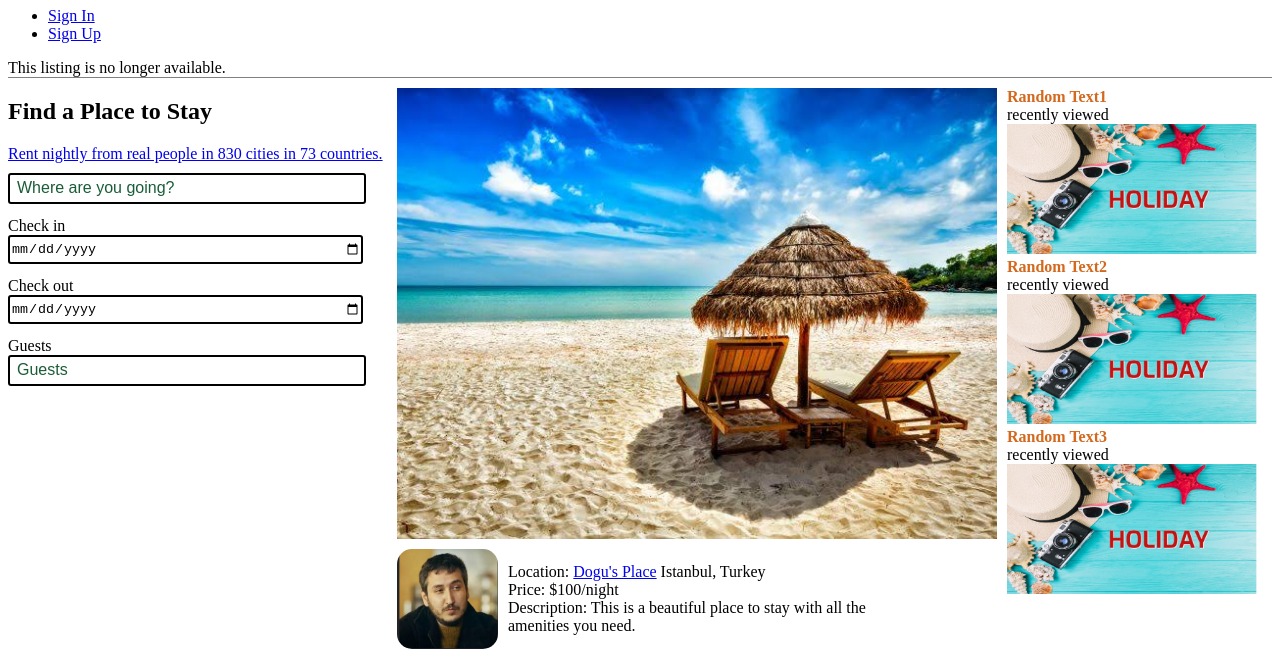
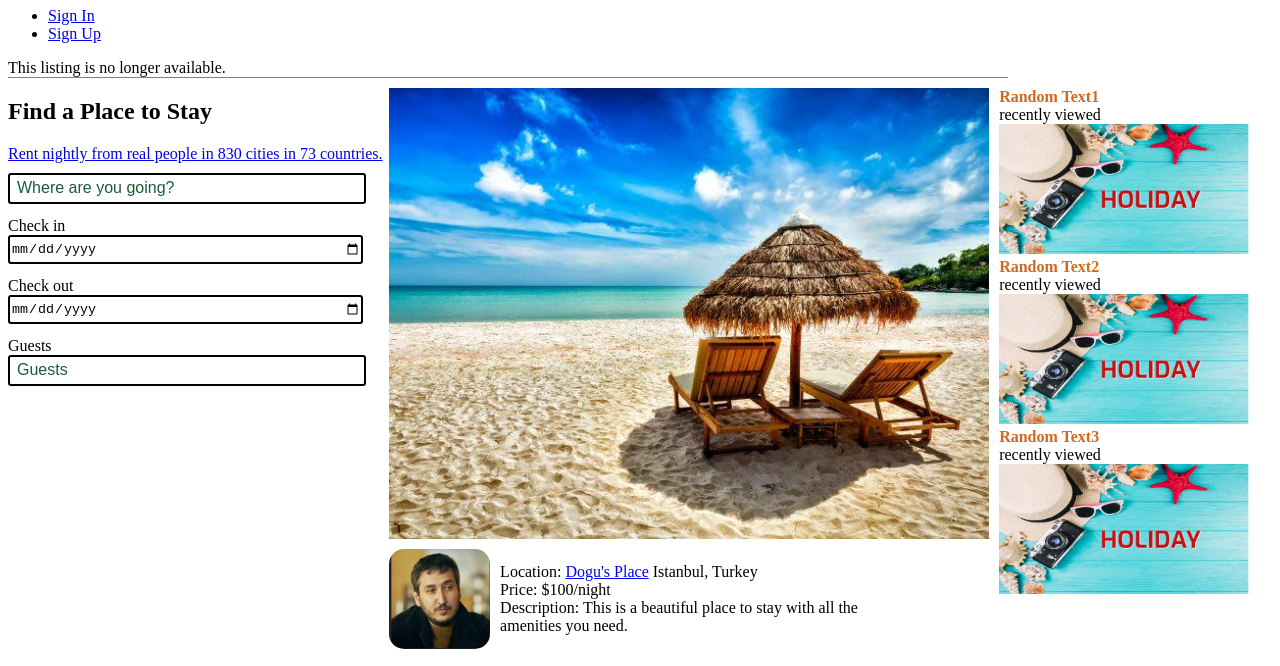
Before and after one commit to MuhammetSlek/Matrix-Masters, a plain HTML site: page Airbnb/index.html in a window 1280 px wide. Shown: the part 73-739 px from the top of the page. Drawn offline with Linux system fonts and the light colour scheme.

Commit message:
Fixed width is set

```diff
--- a/Airbnb/style.css
+++ b/Airbnb/style.css
@@ -1,6 +1,10 @@
 p ,
 h4 {
     margin: 0px;
+}
+
+body {
+    width: 1000px;
 }
 
 header p {
```
